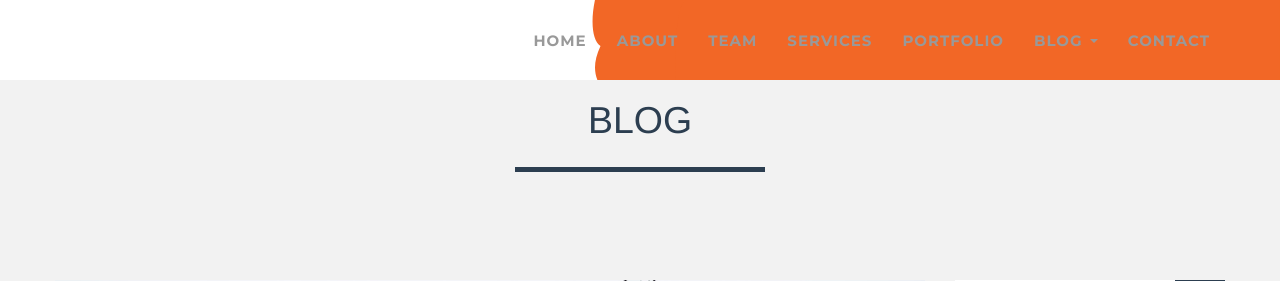
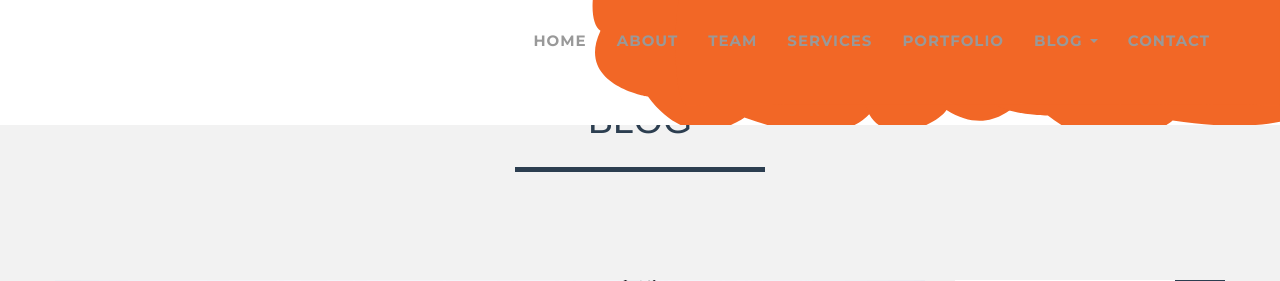
Before and after one commit to illuminatedspace/makingfaces, a PHP site: page /list_blog.html in a window 1280 px wide. Shown: the top 281 px of the page. Run offline with PHP 8.4, Linux system fonts and the light colour scheme.

Commit message:
Changes CSS so cloud image is visible in more sizes

```diff
--- a/centro/css/style.css
+++ b/centro/css/style.css
@@ -177,18 +177,21 @@ header .menu-icon i:hover{
 }
 
 
+/*
 .navbar .navbar-default .navbar-fixed-top .navbar-shrink {
-    color: white !important;
-    background-color: white !important;
+
+
 }
+*/
 
 
 @media(min-width:768px) {
     .navbar-fixed-top {
-        padding: 25px 0;
+        padding: 15px 0;
         -webkit-transition: padding .3s;
         -moz-transition: padding .3s;
         transition: padding .3s;
+        background-position: left;
     }
 
     .navbar-fixed-top .navbar-brand {
@@ -196,6 +199,13 @@ header .menu-icon i:hover{
         -webkit-transition: all .3s;
         -moz-transition: all .3s;
         transition: all .3s;
+        padding-bottom: 100px;
+
+    }
+
+    .navbar-fixed-top {
+        padding-bottom: 100px;
+        margin-bottom: -200px;
     }
 
     .navbar-fixed-top.navbar-shrink {
@@ -537,12 +547,18 @@ header.home{
 	min-width: 100%;
 	padding: 80px 0 120px 0;
 }
+
+.nav .navbar-nav .navbar-right {
+    float: right;
+}
 .navbar-fixed-top{
 	background-image: url(../img/TemplateImg/navbar.svg);
     background-repeat: no-repeat;
     background-size: cover;
-    padding-bottom: 40px;
-    min-width: 700px;
+    padding-bottom: 25px;
+    margin-bottom: -25px;
+    background-position: left;
+    overflow: visible;
 
 }
 .dropdown-menu li{
```
